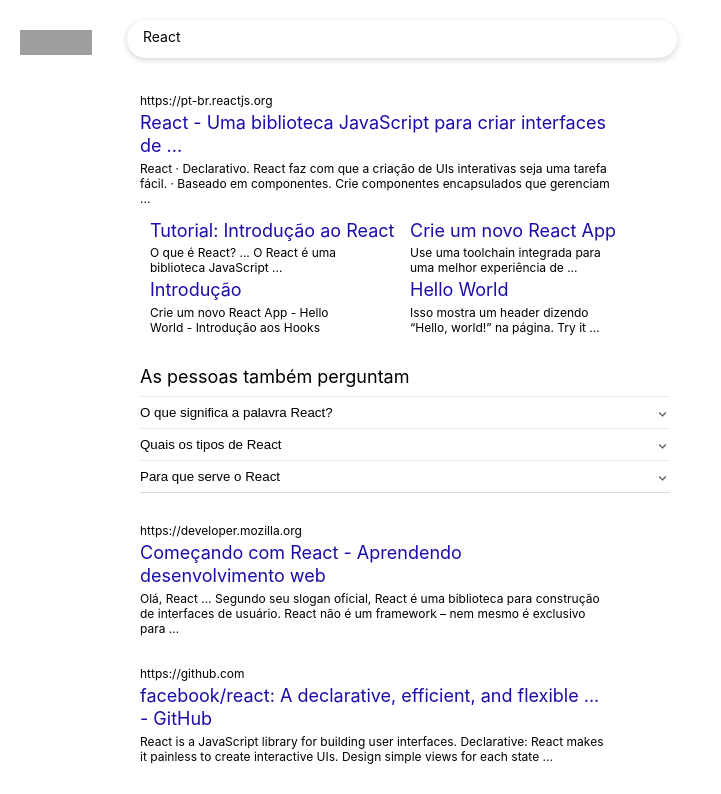
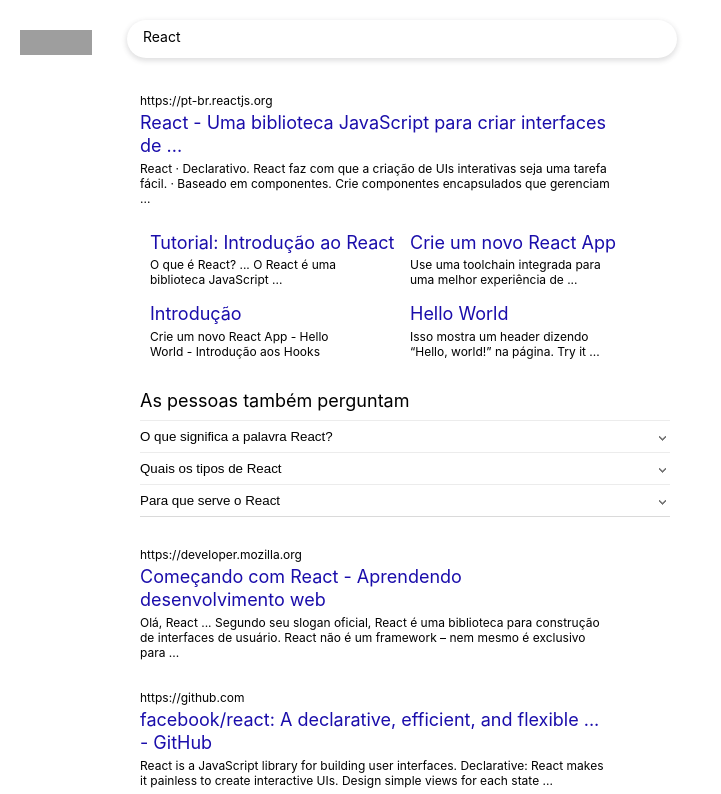
Before and after one commit to AdryanaP/google, a Next.js app: page / in a window 1280 px wide. Shown: the top 794 px of the page, without its empty margins (0-721 px from the left). Built offline with nearby package versions, Linux system fonts and the light colour scheme; grey boxes are pictures that could not be loaded.

Commit message:
iterando os componentes do index

```diff
--- a/components/Topico.jsx
+++ b/components/Topico.jsx
@@ -1,8 +1,8 @@
 export default function Topico(props) {
     return (
         <div className="propriedades">
-            <h3 className="titulo">{props.propriedade}</h3>
-            <p className="descricao">{props.descricaoTopico}</p>
+            <h3 className="titulo">{props.titulo}</h3>
+            <p className="descricao">{props.descricao}</p>
         </div>
     )
 }
--- a/pages/index.jsx
+++ b/pages/index.jsx
@@ -4,6 +4,109 @@
 import Acordeon from "../components/Acordeon";
 
 export default function exibir() {
+  const resultados = [
+    {
+      link: "https://mzl.la/2Y035b8",
+      url: "https://developer.mozilla.org",
+      titulo: "Começando com React - Aprendendo desenvolvimento web",
+      descricao: "Olá, React ... Segundo seu slogan oficial, React é uma biblioteca para construção de interfaces de usuário. React não é um framework – nem mesmo é exclusivo para ..."
+    },
+    {
+      link: "https://github.com/facebook/react",
+      url: "https://github.com",
+      titulo: "facebook/react: A declarative, efficient, and flexible ... - GitHub",
+      descricao: "React is a JavaScript library for building user interfaces. Declarative: React makes it painless to create interactive UIs. Design simple views for each state ..."
+    },
+    {
+      link: "https://pt.wikipedia.org/wiki/React_(JavaScript)",
+      url: "https://pt.wikipedia.org",
+      titulo: "React (JavaScript) – Wikipédia, a enciclopédia livre",
+      descricao: "O React (também denominado React.js ou ReactJS) é uma biblioteca JavaScript de código aberto com foco em criar interfaces de usuário (frontend) em páginas ..."
+    },
+    {
+      link: "https://www.hostinger.com.br/tutoriais/o-que-e-react-javascript",
+      url:"https://www.hostinger.com.br",
+      titulo:"O Que é React e Como Funciona? - Guia para Iniciantes",
+      descricao:"15 de jul. de 2021 — O React é uma biblioteca de código aberto para interfaces gráficas (GUI) que tem como foco uma só coisa: tornar a experiência do usuário com a ..."
+    }
+  ];
+
+  const resultadoItens = [];
+  for(const resultado of resultados) {
+    resultadoItens.push(<Resultado
+    link={resultado.link}
+    url={resultado.url}
+    titulo={resultado.titulo}
+    descricao={resultado.descricao}
+    />)
+  }
+
+  const topicos = [
+    {
+      titulo: "Tutorial: Introdução ao React",
+      descricao: "O que é React? ... O React é uma biblioteca JavaScript ..."
+    },
+    {
+      titulo: "Crie um novo React App",
+      descricao: "Use uma toolchain integrada para uma melhor experiência de ..."
+    },
+    {
+      titulo: "Introdução",
+      descricao: "Crie um novo React App - Hello World - Introdução aos Hooks"
+    },
+    {
+      titulo: "Hello World",
+      descricao: "Isso mostra um header dizendo “Hello, world!” na página. Try it ..."
+    },
+  ];
+
+  const topicosItens = [];
+  for(const topico of topicos) {
+    topicosItens.push(<Topico
+    titulo={topico.titulo}
+    descricao={topico.descricao}
+    />)
+  }
+
+  const acordeons = [
+    {
+      pergunta: "O que significa a palavra React?",
+      resposta: "O React é uma biblioteca de código aberto para interfaces gráficas (GUI) que tem como foco uma só coisa: tornar a experiência do usuário com a interface mais eficiente. Ela pode ser categorizada como o “V” no padrão MVC (Model-View-Controller). 15 de jul. de 2021",
+      link: "https://www.hostinger.com.br/tutoriais/o-que-e-react-javascript",
+      url: "https://www.hostinger.com",
+      titulo: "O Que é o React e Como Funciona? - Guia para Iniciantes",
+      link2: "https://bityli.com/lUzSE"
+    },
+    {
+      pergunta: "Quais os tipos de React",
+      resposta: "Dito isso, os componentes React podem ser divididos em duas categorias: Presentational e Container. Outra nomenclatura usada na comunidade para esses dois é: Stateless (sem estado) e Stateful (com estado). 18 de jul. de 2017",
+      link: "https://tableless.com.br/guia-completo-react-ecossistema/",
+      url: "https://tableless.com.br",
+      titulo: "O Guia Completo do React e o seu Ecossistema - Tableless",
+      link2: "https://bityli.com/BZOHr"
+    },
+    {
+      pergunta: "Para que serve o React",
+      resposta: "React. js é, portanto, uma biblioteca de JavaScript, open source, utilizada para construir user interfaces, nomeadas para aplicações de página única. ... Assim, possibilita aos desenvolvedores criarem aplicações web, tendo a facilidade de alterar elementos ou os dados exibidos, sem recarregar a página. 2 de jul. de 2020",
+      link: "https://www.digitalhouse.com/br/blog/o-que-e-react-no-javascript-e-para-que-serve",
+      url: "https://www.digitalhouse.com",
+      titulo: "Conceitos básicos do React no Javascript: o que é e para que serve",
+      link2: "https://bityli.com/cZ0uF"
+    }
+  ]
+
+  const acordeonItens = [];
+  for(const acordeon of acordeons) {
+    acordeonItens.push(<Acordeon
+    pergunta={acordeon.pergunta}
+    resposta={acordeon.resposta}
+    link={acordeon.link}
+    url={acordeon.url}
+    titulo={acordeon.titulo}
+    link2={acordeon.link2}
+    />)
+  }
+
   return (
     <>
       <Barra pesquisa="React" />
@@ -14,74 +117,13 @@
         descricao="React · Declarativo. React faz com que a criação de UIs interativas seja uma tarefa fácil. ·  Baseado em componentes. Crie componentes encapsulados que gerenciam ..."
       />
       <div className="topicos">
-        <Topico
-          propriedade="Tutorial: Introdução ao React"
-          descricaoTopico="O que é React? ... O React é uma biblioteca JavaScript ..."
-        />
-        <Topico
-          propriedade="Crie um novo React App"
-          descricaoTopico="Use uma toolchain integrada para uma melhor experiência de ..."
-        />
-        <Topico
-          propriedade="Introdução"
-          descricaoTopico="Crie um novo React App - Hello World - Introdução aos Hooks"
-        />
-        <Topico
-          propriedade="Hello World"
-          descricaoTopico="Isso mostra um header dizendo “Hello, world!” na página. Try it ..."
-        />
+        {topicosItens}
       </div>
       <div className="div-acordeon">
         <h3 className="h3-acordeon">As pessoas também perguntam</h3>
-        <Acordeon
-          pergunta="O que significa a palavra React?"
-          resposta="O React é uma biblioteca de código aberto para interfaces gráficas (GUI) que tem como foco uma só coisa: tornar a experiência do usuário com a interface mais eficiente. Ela pode ser categorizada como o “V” no padrão MVC (Model-View-Controller). 15 de jul. de 2021"
-          link="https://www.hostinger.com.br/tutoriais/o-que-e-react-javascript"
-          url="https://www.hostinger.com"
-          titulo="O Que é o React e Como Funciona? - Guia para Iniciantes"
-          link2="https://bityli.com/lUzSE"
-        />
-        <Acordeon
-          pergunta="Quais os tipos de React"
-          resposta="Dito isso, os componentes React podem ser divididos em duas categorias: Presentational e Container. Outra nomenclatura usada na comunidade para esses dois é: Stateless (sem estado) e Stateful (com estado). 18 de jul. de 2017"
-          link="https://tableless.com.br/guia-completo-react-ecossistema/"
-          url="https://tableless.com.br"
-          titulo="O Guia Completo do React e o seu Ecossistema - Tableless"
-          link2="https://bityli.com/BZOHr"
-        />
-        <Acordeon
-          pergunta="Para que serve o React"
-          resposta="React. js é, portanto, uma biblioteca de JavaScript, open source, utilizada para construir user interfaces, nomeadas para aplicações de página única. ... Assim, possibilita aos desenvolvedores criarem aplicações web, tendo a facilidade de alterar elementos ou os dados exibidos, sem recarregar a página. 2 de jul. de 2020"
-          link="https://www.digitalhouse.com/br/blog/o-que-e-react-no-javascript-e-para-que-serve"
-          url="https://www.digitalhouse.com"
-          titulo="Conceitos básicos do React no Javascript: o que é e para que serve"
-          link2="https://bityli.com/cZ0uF"
-        />
+        {acordeonItens}
       </div>
-      <Resultado
-        link="https://mzl.la/2Y035b8"
-        url="https://developer.mozilla.org"
-        titulo="Começando com React - Aprendendo desenvolvimento web"
-        descricao="Olá, React ... Segundo seu slogan oficial, React é uma biblioteca para construção de interfaces de usuário. React não é um framework – nem mesmo é exclusivo para ..."
-      />
-      <Resultado
-        link="https://github.com/facebook/react"
-        url="https://github.com"
-        titulo="facebook/react: A declarative, efficient, and flexible ... - GitHub"
-        descricao="React is a JavaScript library for building user interfaces. Declarative: React makes it painless to create interactive UIs. Design simple views for each state ..."
-      />
-      <Resultado
-        link="https://pt.wikipedia.org/wiki/React_(JavaScript)"
-        url="https://pt.wikipedia.org"
-        titulo="React (JavaScript) – Wikipédia, a enciclopédia livre"
-        descricao="O React (também denominado React.js ou ReactJS) é uma biblioteca JavaScript de código aberto com foco em criar interfaces de usuário (frontend) em páginas ..."
-      />
-      <Resultado
-        link="https://www.hostinger.com.br/tutoriais/o-que-e-react-javascript"
-        url="https://www.hostinger.com.br"
-        titulo="O Que é React e Como Funciona? - Guia para Iniciantes"
-        descricao="15 de jul. de 2021 — O React é uma biblioteca de código aberto para interfaces gráficas (GUI) que tem como foco uma só coisa: tornar a experiência do usuário com a ..."
-      />
+      {resultadoItens}
     </>
   );
 }
--- a/styles/topico.css
+++ b/styles/topico.css
@@ -7,6 +7,10 @@
     width: 200px;
 }
 
+.propriedades .titulo {
+    margin-top: 15px;
+}
+
 .topicos {
     display: grid;
     grid-template-columns: repeat(2, 260px);
```
